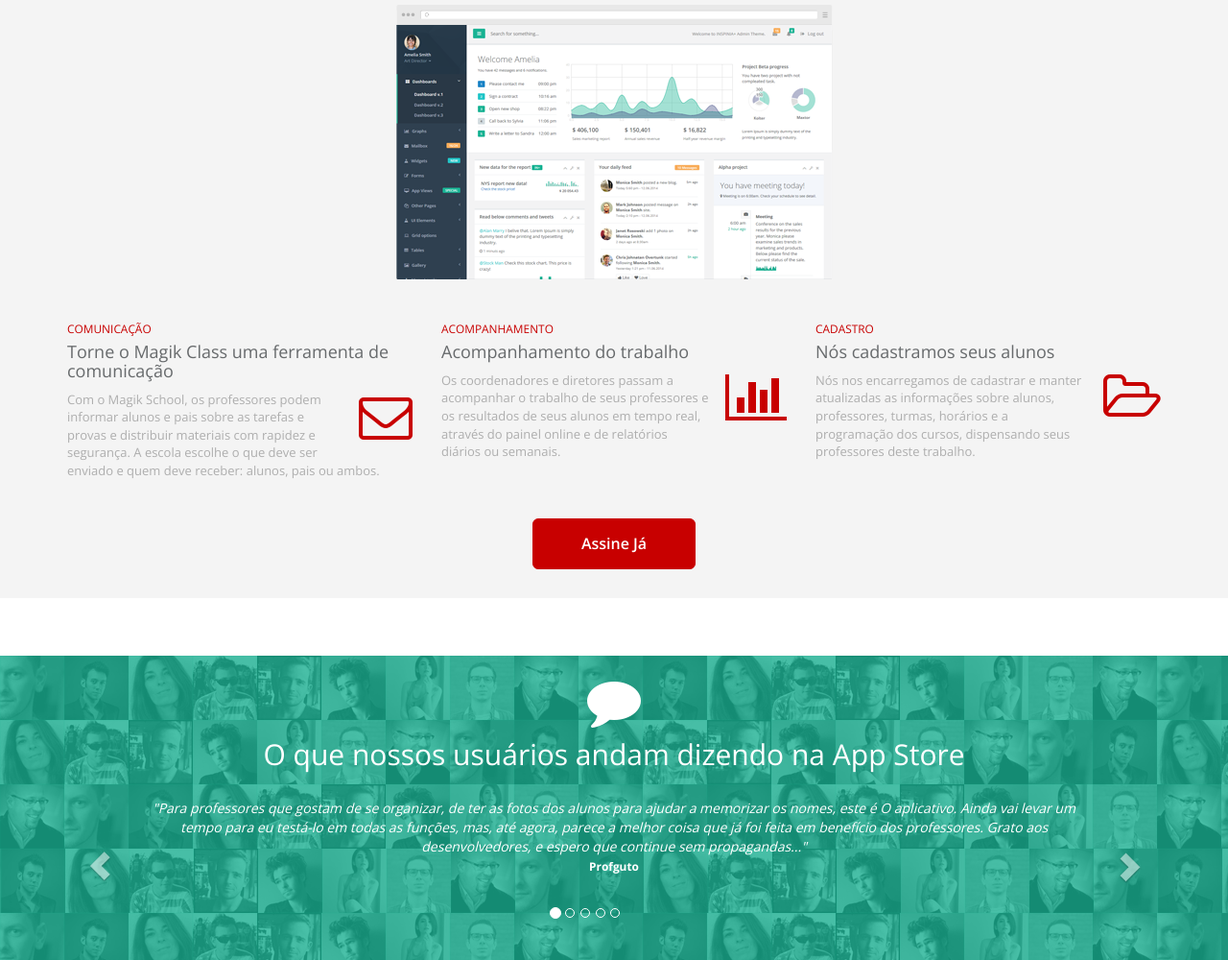
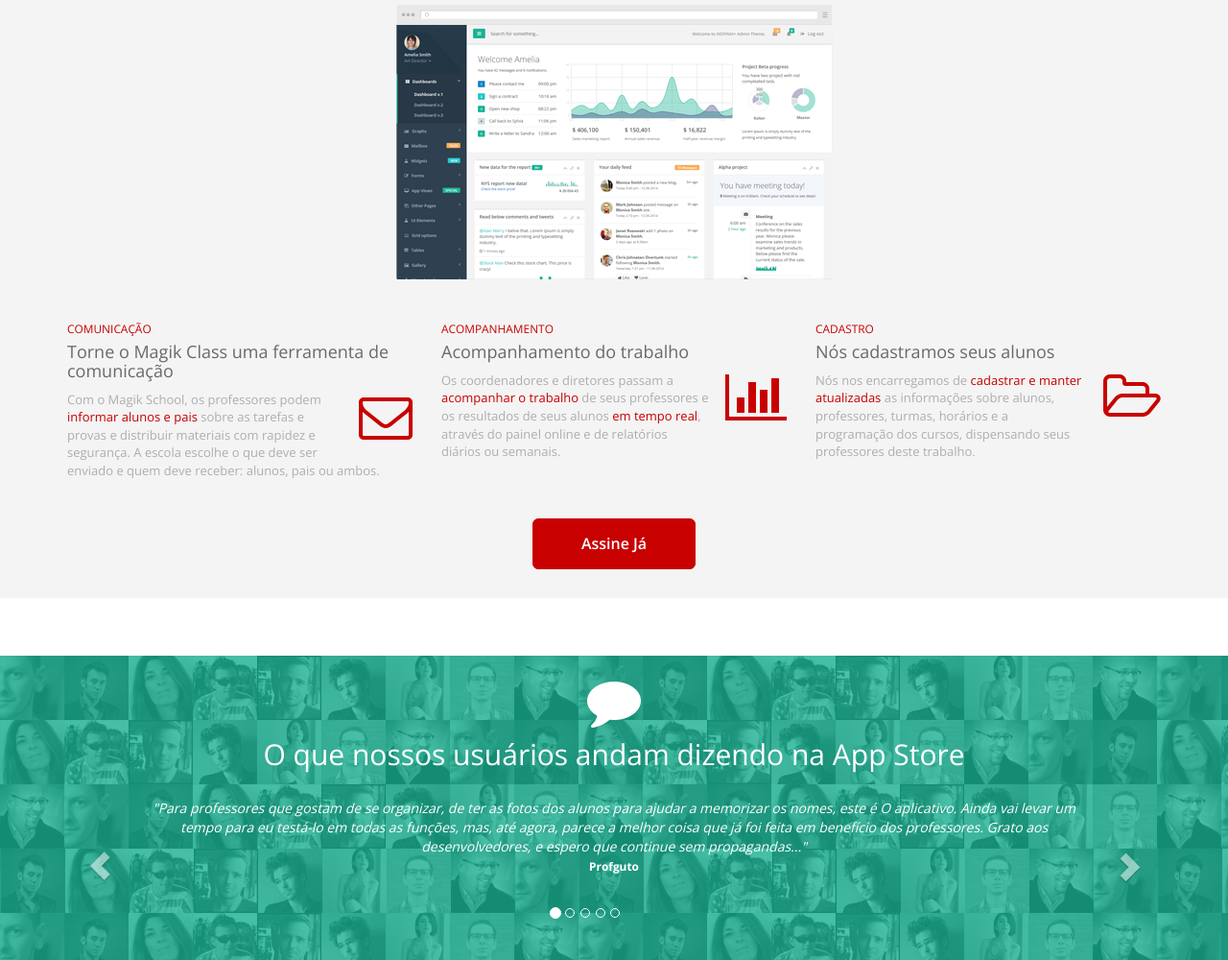
Before and after one commit to felipeaugsilva/felipeaugsilva.github.io, a plain HTML site: page index.html in a window 1280 px wide. Shown: the part 1306-2306 px from the top of the page at 96% size. Drawn offline with nearby package versions, Linux system fonts and the light colour scheme.

Commit message:
Destaques magik school.

```diff
--- a/index.html
+++ b/index.html
@@ -205,19 +205,19 @@
                 <small>COMUNICAÇÃO</small>
                 <h2>Torne o Magik Class uma ferramenta de comunicação</h2>
                 <i class="fa fa-envelope-o big-icon pull-right"></i>
-                <p>Com o Magik School, os professores podem informar alunos e pais sobre as tarefas e provas e distribuir materiais com rapidez e segurança. A escola escolhe o que deve ser enviado e quem deve receber: alunos, pais ou ambos.</p>
+                <p>Com o Magik School, os professores podem <span class="navy">informar alunos e pais</span> sobre as tarefas e provas e distribuir materiais com rapidez e segurança. A escola escolhe o que deve ser enviado e quem deve receber: alunos, pais ou ambos.</p>
             </div>
             <div class="col-lg-4 features-text">
                 <small>ACOMPANHAMENTO</small>
                 <h2>Acompanhamento do trabalho</h2>
                 <i class="fa fa-bar-chart big-icon pull-right"></i>
-                <p>Os coordenadores e diretores passam a acompanhar o trabalho de seus professores e os resultados de seus alunos em tempo real, através do painel online e de relatórios diários ou semanais.</p>
+                <p>Os coordenadores e diretores passam a <span class="navy">acompanhar o trabalho</span> de seus professores e os resultados de seus alunos <span class="navy">em tempo real</span>, através do painel online e de relatórios diários ou semanais.</p>
             </div>
             <div class="col-lg-4 features-text">
                 <small>CADASTRO</small>
                 <h2>Nós cadastramos seus alunos</h2>
                 <i class="fa fa-folder-open-o big-icon pull-right"></i>
-                <p>Nós nos encarregamos de cadastrar e manter atualizadas as informações sobre alunos, professores, turmas, horários e a programação dos cursos, dispensando seus professores deste trabalho.</p>
+                <p>Nós nos encarregamos de <span class="navy">cadastrar e manter atualizadas</span> as informações sobre alunos, professores, turmas, horários e a programação dos cursos, dispensando seus professores deste trabalho.</p>
             </div>
         </div>
         <div class="row">
```
Also changed, not shown: planos.html (+3 -3 lines).
